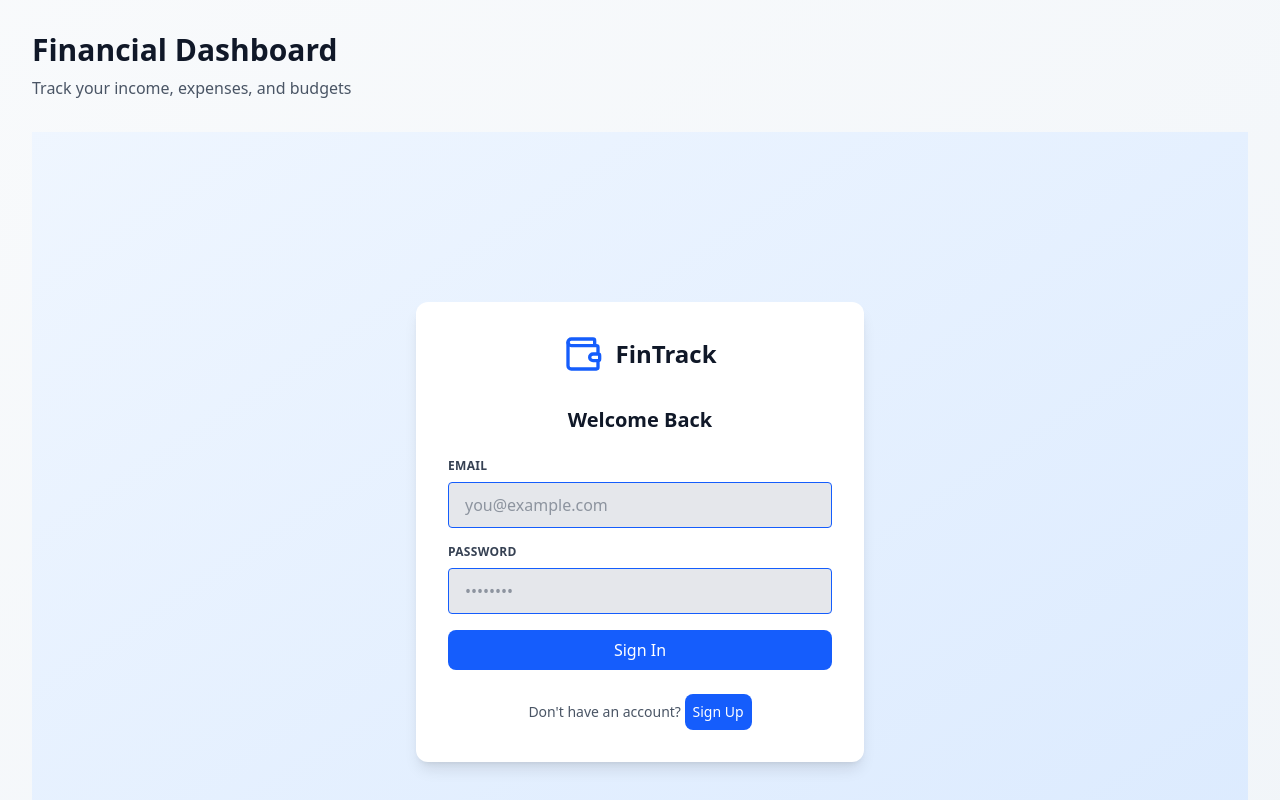
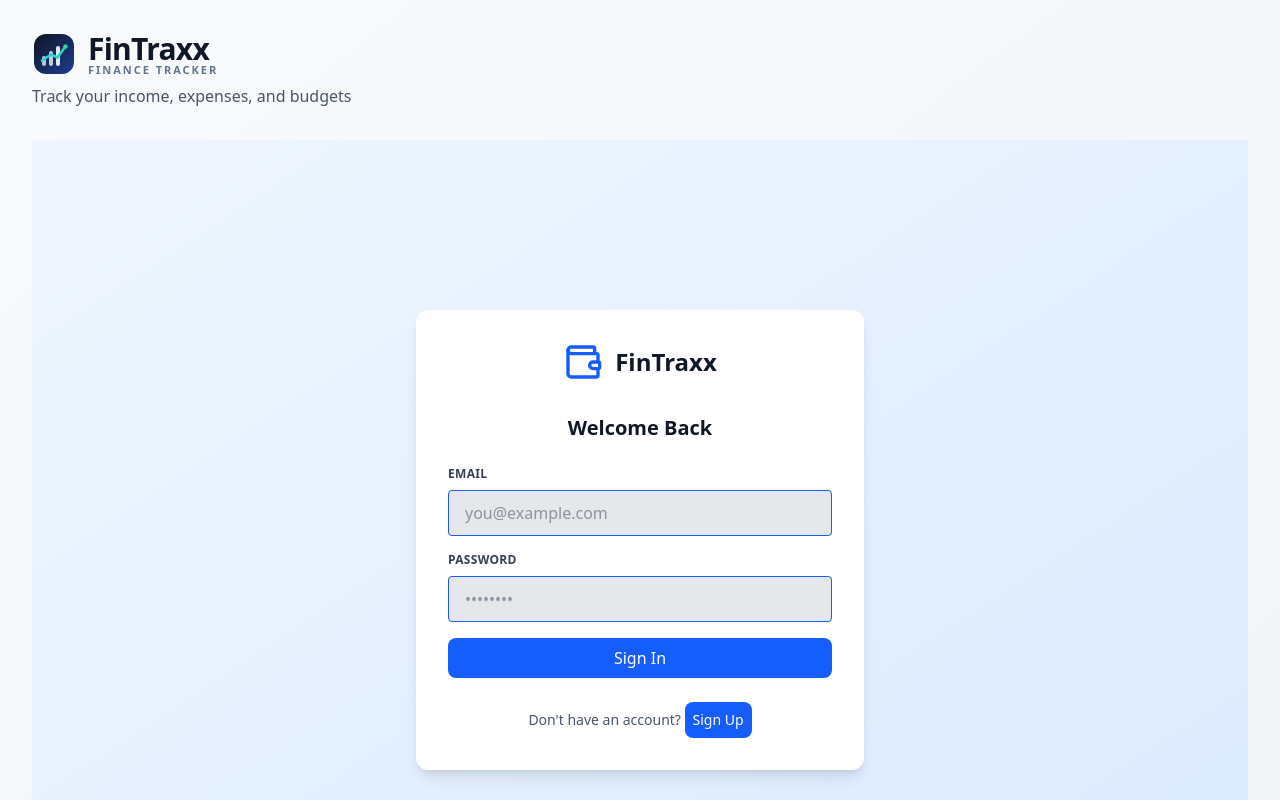
Before and after one commit to BengaCodes/dashboard, a React (Vite) app: page / in a window 1280 px wide. Shown: the top 800 px of the page. Built offline with nearby package versions, Linux system fonts and the light colour scheme; no server answers.

Commit message:
Name change and logo update

```diff
--- a/index.html
+++ b/index.html
@@ -5,7 +5,7 @@
   <meta charset="UTF-8" />
   <link rel="icon" type="image/svg+xml" href="/vite.svg" />
   <meta name="viewport" content="width=device-width, initial-scale=1.0" />
-  <title>dashboard</title>
+  <title>FinTraxx</title>
 </head>
 
 <body>
--- a/src/components/auth/AuthPage.tsx
+++ b/src/components/auth/AuthPage.tsx
@@ -44,7 +44,7 @@ const AuthPage = () => {
         <div className='bg-white rounded-xl shadow-lg p-8'>
           <div className='flex items-center justify-center mb-8'>
             <Wallet className='w-10 h-10 text-blue-600 mr-3' />
-            <h1 className='text-2xl font-bold text-gray-900'>FinTrack</h1>
+            <h1 className='text-2xl font-bold text-gray-900'>FinTraxx</h1>
           </div>
 
           <h2 className='text-xl font-semibold text-gray-900 mb-6 text-center'>
--- /dev/null
+++ b/src/components/common/FintraxxLogo.tsx
@@ -0,0 +1,93 @@
+type FintraxxLogoProps = {
+  className?: string
+}
+
+const FintraxxLogo = ({ className = '' }: FintraxxLogoProps) => {
+  return (
+    <div className={`flex items-center gap-3 ${className}`.trim()}>
+      <svg
+        width='44'
+        height='44'
+        viewBox='0 0 44 44'
+        role='img'
+        aria-label='Fintraxx logo icon'
+      >
+        <defs>
+          <linearGradient
+            id='fintraxx-bg'
+            x1='5'
+            y1='5'
+            x2='39'
+            y2='39'
+            gradientUnits='userSpaceOnUse'
+          >
+            <stop offset='0' stopColor='#0f172a' />
+            <stop offset='1' stopColor='#1e3a8a' />
+          </linearGradient>
+          <linearGradient
+            id='fintraxx-line'
+            x1='10'
+            y1='30'
+            x2='34'
+            y2='12'
+            gradientUnits='userSpaceOnUse'
+          >
+            <stop offset='0' stopColor='#22d3ee' />
+            <stop offset='1' stopColor='#34d399' />
+          </linearGradient>
+        </defs>
+
+        <rect
+          x='2'
+          y='2'
+          width='40'
+          height='40'
+          rx='12'
+          fill='url(#fintraxx-bg)'
+        />
+
+        <rect
+          x='10'
+          y='24'
+          width='4'
+          height='10'
+          rx='2'
+          fill='#cbd5e1'
+          opacity='0.9'
+        />
+        <rect
+          x='17'
+          y='19'
+          width='4'
+          height='15'
+          rx='2'
+          fill='#cbd5e1'
+          opacity='0.95'
+        />
+        <rect x='24' y='14' width='4' height='20' rx='2' fill='#e2e8f0' />
+
+        <path
+          d='M10 28.5 L19 22.5 L25.5 25.5 L33.5 14.5'
+          stroke='url(#fintraxx-line)'
+          strokeWidth='2.7'
+          strokeLinecap='round'
+          strokeLinejoin='round'
+          fill='none'
+        />
+
+        <circle cx='33.5' cy='14.5' r='2.2' fill='#34d399' />
+      </svg>
+
+      <div className='leading-none'>
+        <span className='block text-[30px] font-extrabold tracking-tight text-gray-900'>
+          FinTraxx
+        </span>
+        <span className='block text-[11px] font-semibold uppercase tracking-[0.18em] text-slate-500'>
+          Finance Tracker
+        </span>
+      </div>
+    </div>
+  )
+}
+
+export default FintraxxLogo
--- a/src/components/layout/Layout.tsx
+++ b/src/components/layout/Layout.tsx
@@ -1,6 +1,7 @@
 import type { ReactNode } from 'react'
 import UserInput from '../userInput/userInput'
 import { useAuth } from '../../state/useAuth'
+import FintraxxLogo from '../common/FintraxxLogo'
 
 const Layout = ({ children }: { children: ReactNode }) => {
   const { user } = useAuth()
@@ -10,9 +11,7 @@ const Layout = ({ children }: { children: ReactNode }) => {
       <div className='max-w-7xl mx-auto px-4 sm:px-6 lg:px-8 py-8'>
         <div className='mb-8 flex justify-between'>
           <div>
-            <h1 className='text-3xl font-bold text-gray-900 mb-2'>
-              Financial Dashboard
-            </h1>
+            <FintraxxLogo className='mb-2' />
             <p className='text-gray-600'>
               Track your income, expenses, and budgets
             </p>
```
Also changed, not shown: public/fintraxx-logo.svg (added).
